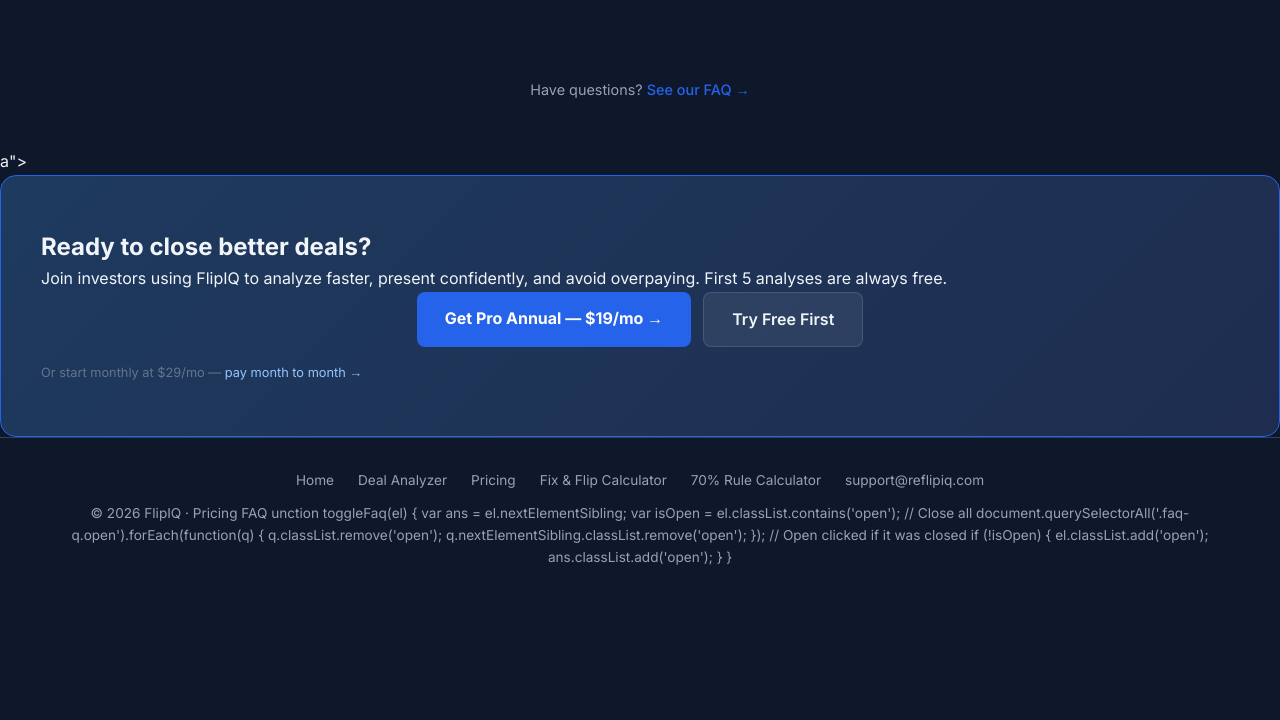
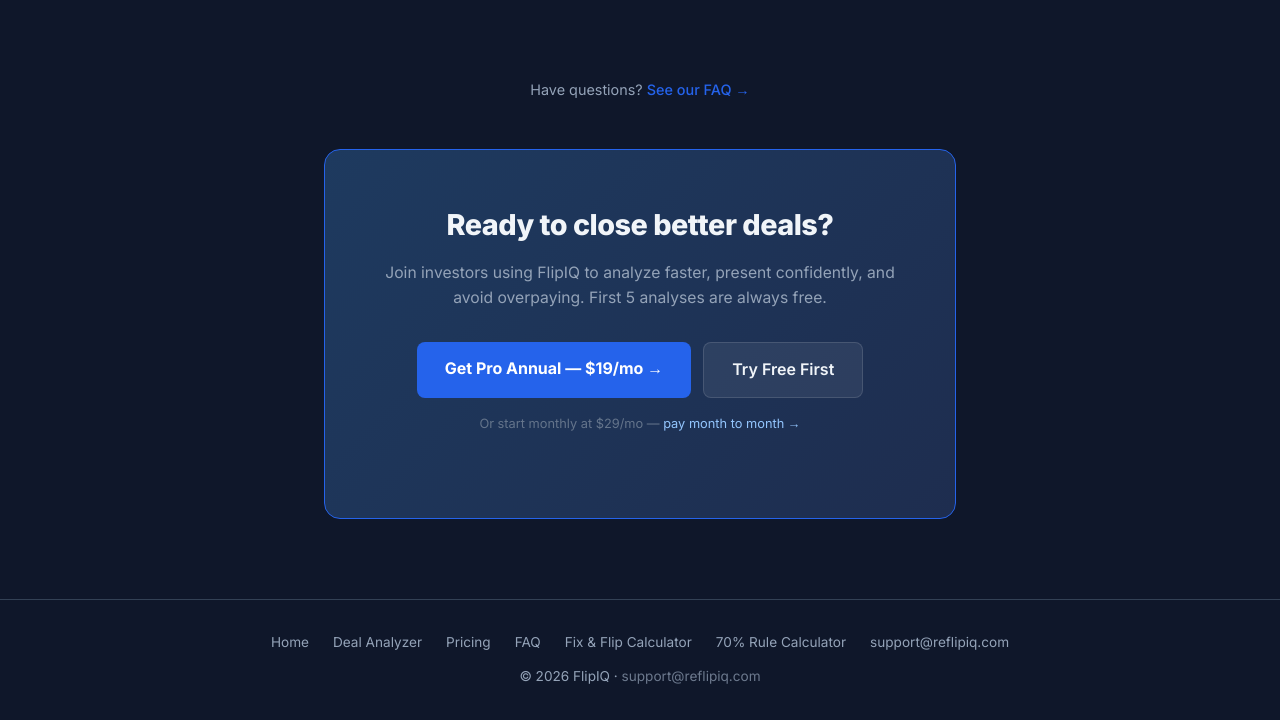
Before and after one commit to jgeorge1168-flipiq/flipiq, a website: page pricing.html in a window 1280 px wide. Shown: the part 5134-5854 px from the top of the page. Before the commit the page ends 5735 px from the top, so only its background shows below. Drawn offline with Linux system fonts and the light colour scheme.

Commit message:
Fix broken HTML in pricing.html: repair bottom-cta section tag and footer

```diff
--- a/pricing.html
+++ b/pricing.html
@@ -487,11 +487,11 @@
 
 </section>
 
-<!-- BOTTOM CTA -->
-<secti<!-- FAQ NUDGE -->
+<!-- FAQ NUDGE -->
 <p style="text-align:center;margin-bottom:48px;font-size:0.9rem;color:var(--muted);">Have questions? <a href="/pricing#faq" style="color:var(--accent);text-decoration:none;font-weight:500;">See our FAQ →</a></p>
 
-<!-- BOTTOM CTA -->a">
+<!-- BOTTOM CTA -->
+<section class="bottom-cta">
   <div class="bottom-cta-card">
     <h2>Ready to close better deals?</h2>
     <p>Join investors using FlipIQ to analyze faster, present confidently, and avoid overpaying. First 5 analyses are always free.</p>
@@ -509,21 +509,22 @@
     <a href="/">Home</a>
     <a href="/analyze.html">Deal Analyzer</a>
     <a href="/pricing">Pricing</a>
+    <a href="/pricing#faq">FAQ</a>
     <a href="/fix-and-flip-calculator">Fix &amp; Flip Calculator</a>
     <a href="/70-rule-calculator">70% Rule Calculator</a>
     <a href="mailto:support@reflipiq.com">support@reflipiq.com</a>
   </div>
-  <p>© 2026 FlipIQ ·    <a href="/pricing">Pricing</a>
-    <a href="/pricing#faq">FAQ</a>
-    <a href="/fix-and-flip-calculator">unction toggleFaq(el) {
+  <p>© 2026 FlipIQ · <a href="mailto:support@reflipiq.com" style="color:inherit;opacity:0.7;">support@reflipiq.com</a></p>
+</footer>
+
+<script>
+function toggleFaq(el) {
   var ans = el.nextElementSibling;
   var isOpen = el.classList.contains('open');
-  // Close all
   document.querySelectorAll('.faq-q.open').forEach(function(q) {
     q.classList.remove('open');
     q.nextElementSibling.classList.remove('open');
   });
-  // Open clicked if it was closed
   if (!isOpen) {
     el.classList.add('open');
     ans.classList.add('open');
@@ -532,5 +533,4 @@
 </script>
 
 </body>
-<!-- faq v2 -->
 </html>
```
